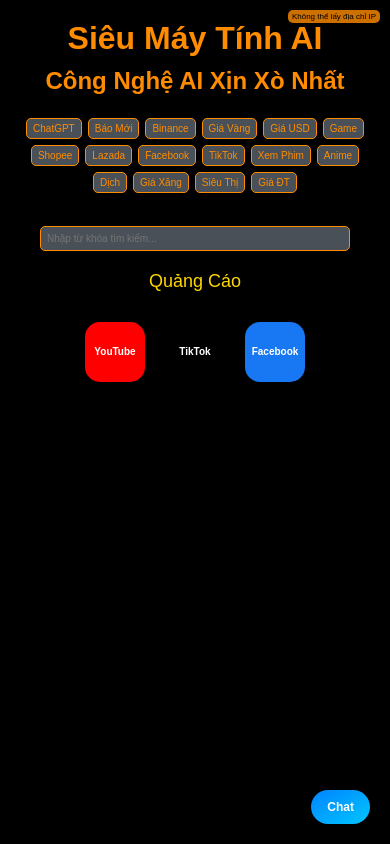
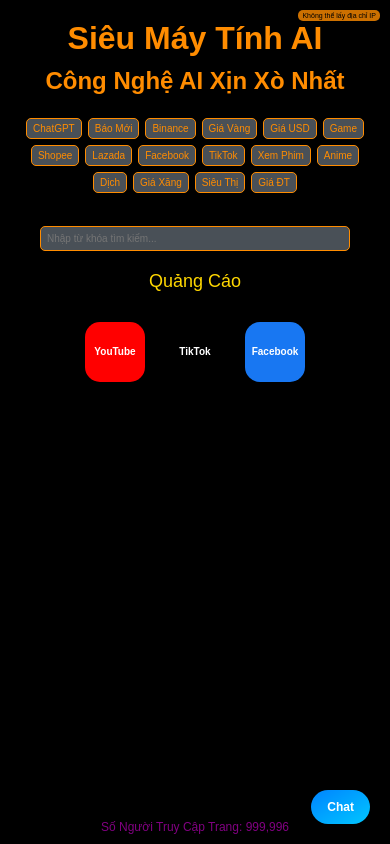
Before and after one commit to HonBao/Si-u-M-y-T-nh-AI, a plain HTML site: page index.html in a window 390 px wide. Drawn offline with Linux system fonts and the light colour scheme; no server answers.

Commit message:
Update index.html

```diff
--- a/index.html
+++ b/index.html
@@ -43,9 +43,9 @@
             right: 10px;
             background-color: rgba(255, 140, 0, 0.8);
             color: black;
-            padding: 3px 6px;
+            padding: 2px 4px;
             border-radius: 5px;
-            font-size: 10px;
+            font-size: 8px;
         }
         .input-container {
             margin-top: 20px;
@@ -60,9 +60,9 @@
             font-size: 12px;
         }
         .ad-container {
-            margin: 20px 0; /* Khoảng cách trên và dưới */
-            font-size: 18px; /* Kích thước chữ */
-            color: #FFD700; /* Màu chữ */
+            margin: 20px 0;
+            font-size: 18px;
+            color: #FFD700;
         }
         .ad-links {
             margin-top: 20px;
@@ -123,6 +123,15 @@
         .chat-button:hover {
             transform: translateY(-5px);
         }
+        #visitorCount {
+            margin-top: 20px;
+            font-size: 14px; /* Kích thước chữ nhỏ hơn */
+            color: purple; /* Màu tím */
+            position: absolute; /* Đặt ở cuối trang */
+            bottom: 10px; /* Cách đáy trang */
+            left: 50%; /* Căn giữa */
+            transform: translateX(-50%); /* Căn giữa */
+        }
         @media (max-width: 600px) {
             .button {
                 font-size: 10px;
@@ -130,7 +139,7 @@
                 width: auto;
             }
             #ipAddress {
-                font-size: 8px;
+                font-size: 7px;
                 padding: 2px 4px;
             }
             .input-field {
@@ -142,12 +151,15 @@
                 height: 60px;
             }
             .logo-text {
-                font-size: 10px; /* Kích thước chữ logo cho mobile */
-                line-height: 1.2; /* Đảm bảo khoảng cách giữa các dòng */
+                font-size: 10px;
+                line-height: 1.2;
             }
             .chat-button {
                 padding: 10px 16px;
                 font-size: 12px;
+            }
+            #visitorCount {
+                font-size: 12px; /* Kích thước chữ nhỏ hơn trên mobile */
             }
         }
     </style>
@@ -201,6 +213,9 @@
         Chat
     </a>
 
+    <!-- Số Người Truy Cập -->
+    <div id="visitorCount">Số Người Truy Cập Trang: <span id="count">1.000.000</span></div>
+
     <script>
         async function fetchIP() {
             try {
@@ -234,7 +249,17 @@
             window.open(`${url}?text=${encodeURIComponent(message)}`, '_blank');
         }
 
+        // Cập nhật số người truy cập
+        let currentCount = 1000000;
+
+        function updateVisitorCount() {
+            const change = Math.floor(Math.random() * 10) - 5; // Thay đổi từ -5 đến 4
+            currentCount += change;
+            document.getElementById('count').innerText = currentCount.toLocaleString();
+        }
+
         fetchIP();
+        setInterval(updateVisitorCount, 1000); // Cập nhật mỗi giây
     </script>
 </body>
 </html>
```
